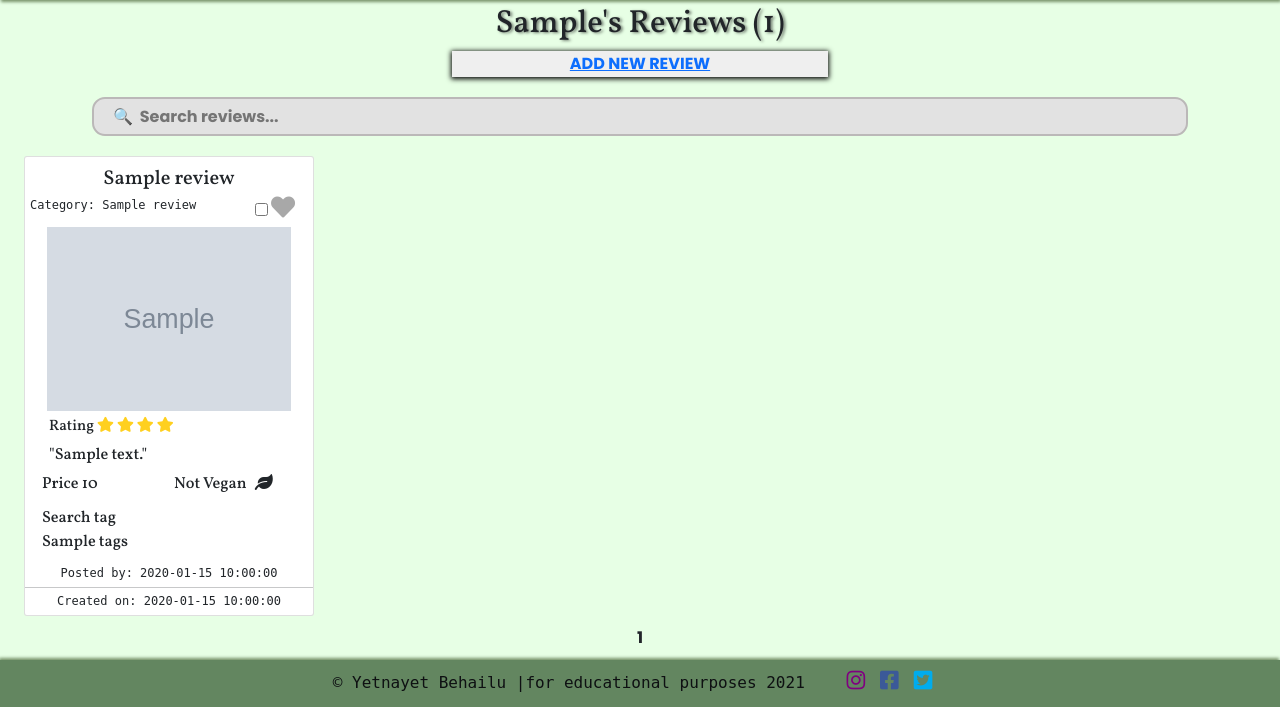
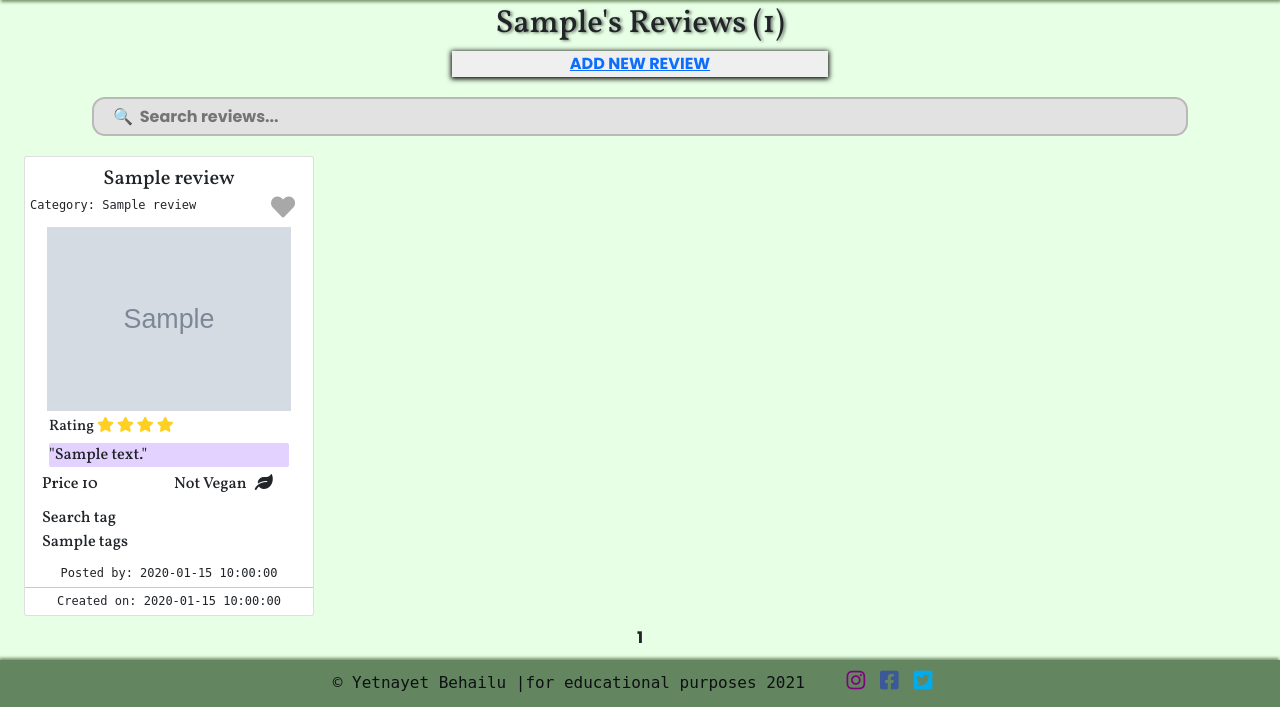
Before and after one commit to yetnetbehailu/Skincare-confessions, a Flask app: page /my_reviews in a window 1280 px wide. Shown: the part 58-765 px from the top of the page. Run offline with Flask 2, Linux system fonts and the light colour scheme; the visitor is signed in with stand-in values (Sample User, id 1); grey boxes marked "Sample" are stand-in pictures; a database or web service that is not in the repository returns one stand-in record (values such as "Sample title"); some libraries are stand-ins or nearby versions.

Commit message:
Input checkbox styled to not show over heart icon.Review description given bg-color & soft border curve

```diff
--- a/skincare_confessions/static/css/style.css
+++ b/skincare_confessions/static/css/style.css
@@ -138,6 +138,8 @@ input[type="search"] {
     white-space: nowrap;
     text-overflow: ellipsis;
     margin: 5px 0 0;
+    background-color: #dcc6ffc7;
+    border-radius: 2px;
 }
 
 /* ---------------------------------------------------
@@ -548,6 +550,15 @@ input:checked+.ball:before {
     transform: translateY(-.3rem) scale(1);
 }
 
+input[type='checkbox'].favorite{
+    display: inline-block;
+    width: 26px;
+    height: 20px;
+    position: relative;
+    left: 28px;
+    opacity: 0;
+    z-index: 1;
+}
 
 .not_fave{
     color: #ff00bb;
```
